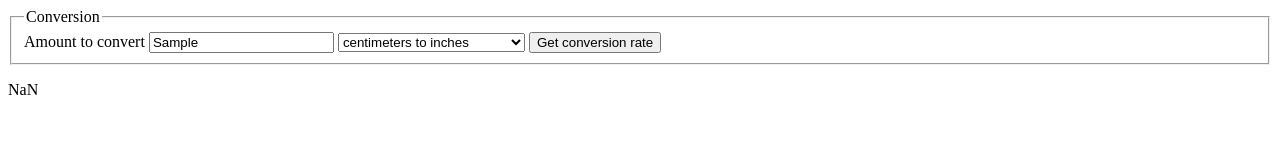
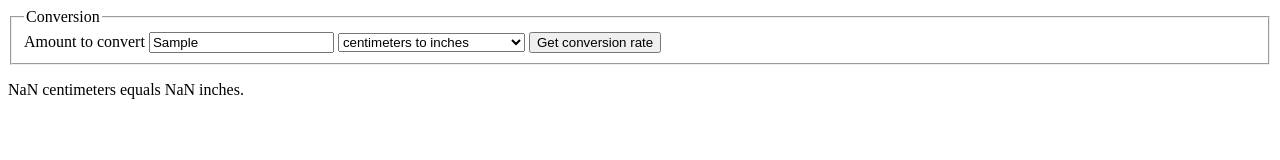
Before and after one commit to johnshaff/natch, a plain HTML site: page index-calculator.html in a window 1280 px wide. Both pictures are taken after typing "Sample" into the empty fields and a click on the button "Get conversion rate". Drawn offline with Linux system fonts and the light colour scheme.

Commit message:
created output string

```diff
--- a/app-calculator.js
+++ b/app-calculator.js
@@ -1,3 +1,28 @@
+var convert = {
+  inche: 0.393,
+  centimeter: 2.540,
+  milliliter: 29.573,
+  ounce: 0.034,
+  kilometer: 1.609,
+  mile: 0.621,
+  metricTon: 0.907,
+  standardTon: 1.102,
+  kilogram: 0.454,
+  pound: 2.205
+};
+var response = {
+  inche: ' centimeters equals ',
+  centimeter: ' inches equals ',
+  ounce: ' milliliters equals ',
+  milliliter: ' ounces equals',
+  kilometer: ' miles equals ',
+  mile: ' kilometers equals ',
+  metricTon: ' standard tons equals ',
+  standardTon: ' metric tons equals ',
+  kilogram: ' pounds equals ',
+  pound: ' kilograms equals '
+};
+
 var inchesToCentimeters = 2.540;
 var centimeterToInches = 0.393;
 var fluidOunceToMilliliter = 29.573;
@@ -12,16 +37,13 @@ var form = document.getElementById('conversion-form');
 
 function handleButtonClick(event) {
   event.preventDefault();
-  console.log(event);
   var result = document.getElementById('results');
-  var amountToConvert = event.target.amount.value;
-  console.log(amountToConvert);
-  var units = event.target.units.value;
-  console.log(units, amountToConvert);
-  // parseFloat(units);
-  var answer = parseFloat(units) * parseFloat(amountToConvert);
+  var amountToConvert = parseFloat(event.target.amount.value);
+  var userInput = event.target.units.value;
+  var units = convert[userInput];
+  var answer = parseFloat(units) * amountToConvert;
   console.log(answer);
-  result.innerHTML = answer;
+  result.innerHTML = amountToConvert + response[userInput] + answer + ' ' + userInput + 's.';
 }
 
 form.addEventListener('submit', handleButtonClick);
--- a/index-calculator.html
+++ b/index-calculator.html
@@ -10,16 +10,16 @@
       <legend>Conversion</legend>
         <label for="amount">Amount to convert <input type="text" name="amount"></label>
         <select name="units" type="text">
-          <option value="0.393">centimeters to inches</option>
-          <option value="2.540">inches to centimeters</option>
-          <option value="0.034">milliliters to fl ounces</option>
-          <option value="29.573">fl ounces to milliliters</option>
-          <option value="0.621">kilometers to miles</option>
-          <option value="1.609">miles to kilometer</option>
-          <option value="0.454">pounds to kilograms</option>
-          <option value="2.205">kilograms to pounds</option>
-          <option value="1.102">metric tons to standard tons</option>
-          <option value="0.907">standard tons to metric tons</option>
+          <option value="inche">centimeters to inches</option>
+          <option value="centimeter">inches to centimeters</option>
+          <option value="ounce">milliliters to fl ounces</option>
+          <option value="milliliter">fl ounces to milliliters</option>
+          <option value="mile">kilometers to miles</option>
+          <option value="kilometer">miles to kilometer</option>
+          <option value="kilogram">pounds to kilograms</option>
+          <option value="pound">kilograms to pounds</option>
+          <option value="standardTon">metric tons to standard tons</option>
+          <option value="metricTon">standard tons to metric tons</option>
         </select>
         <button id="conversion" type="submit">Get conversion rate</button>
       </fieldset>
```
